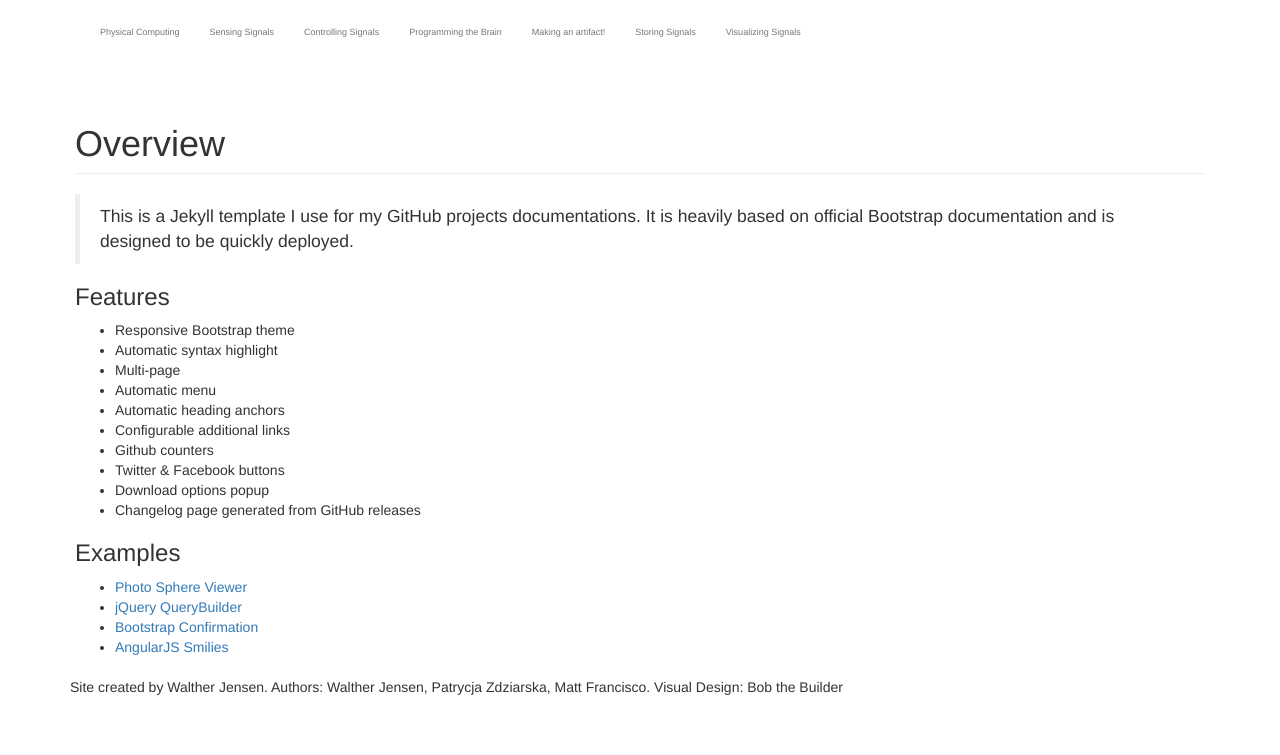
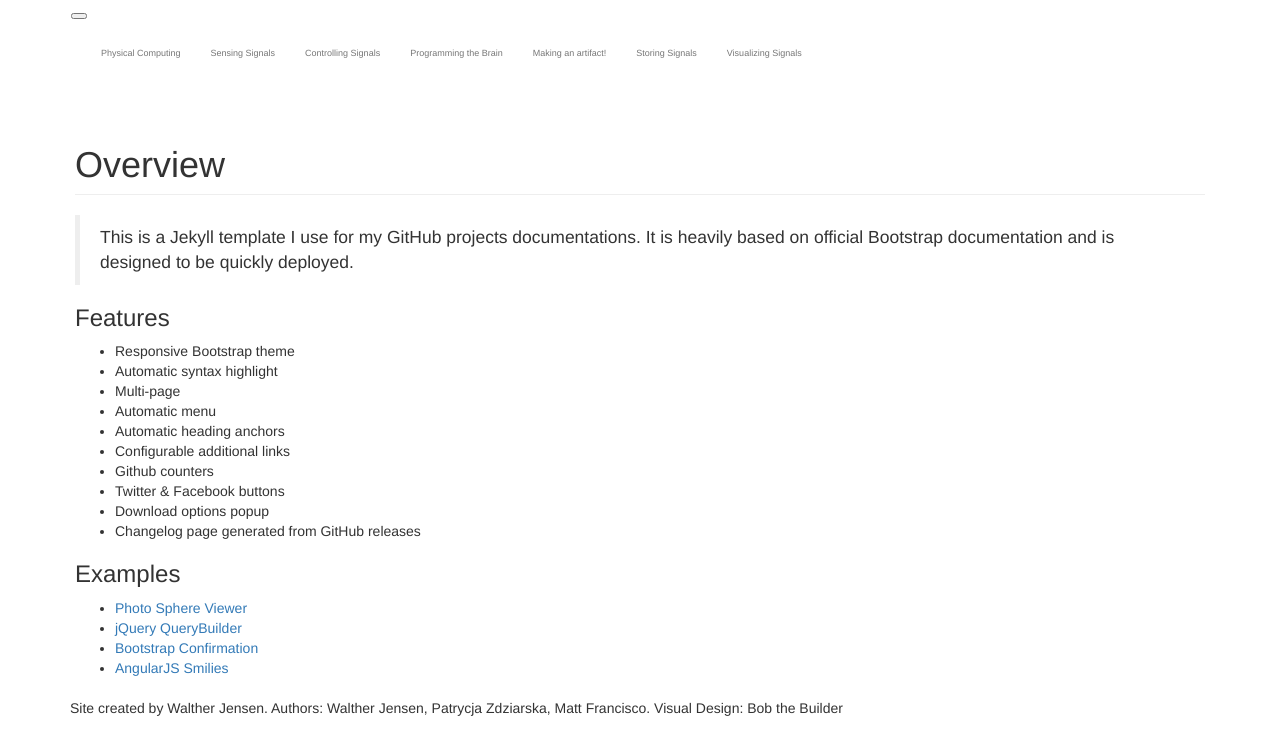
Before and after one commit to physicalcomputing101/physicalcomputing101.github.io, a Jekyll site: the page built from index.html, in a window 1280 px wide. Shown: the top 755 px of the page. Built offline with Jekyll 4.4.1, drawn with Linux system fonts in a browser that asks for light colours; nearby versions of some CDN libraries.

Commit message:
- Changes to navbar

```diff
--- a/_layouts/default.html
+++ b/_layouts/default.html
@@ -1,5 +1,6 @@
 <!DOCTYPE html>
 <html lang="en">
+
 <head>
   <meta charset="utf-8">
   <meta name="viewport" content="width=device-width, initial-scale=1.0">
@@ -7,7 +8,7 @@
   <title>{{site.title}}</title>
 
   {% if site.favicon %}
-  <link rel="icon" type="{% if site.favicon == 'png' %}image/png{% else %}image/x-icon{% endif %}" href="{{site.github.url}}/favicon.{{site.favicon}}"/>
+  <link rel="icon" type="{% if site.favicon == 'png' %}image/png{% else %}image/x-icon{% endif %}" href="{{site.github.url}}/favicon.{{site.favicon}}" />
   {% endif %}
   <!--[if lt IE 9]>
     <script src="https://oss.maxcdn.com/libs/html5shiv/3.7.0/html5shiv.js"></script>
@@ -32,8 +33,33 @@
 <body>
   <!-- Main navigation
   =========================================== -->
-  <header class="navbar navbar-static-top bs-docs-nav" id="top">
+  <!-- <header class="navbar navbar-static-top bs-docs-nav" id="top"> -->
 <div class="container">
+    <nav class="navbar navbar-expand-lg navbar-light bg-light">
+      <button class="navbar-toggler" type="button" data-toggle="collapse" data-target="#navbarSupportedContent" aria-controls="navbarSupportedContent" aria-expanded="false" aria-label="Toggle navigation">
+        <span class="navbar-toggler-icon"></span>
+      </button>
+
+      <div class="collapse navbar-collapse" id="navbarSupportedContent">
+          <ul class="nav navbar-nav">{% if site.customNavBar %}{% include navbar.html %}{% else %}{% assign sorted_pages = site.pages | sort:"name" %}{% for p in sorted_pages %}{% if p.isHome != true and p.hide != true and p.title != '' %}
+            <li {% if page.title==p.title %}class="active" {% endif %}>
+              <a href="{{site.github.url}}{{p.url}}">
+                <!--{{p.title}}-->
+                <h6><small>{{p.description}}</small></h6>
+              </a>
+            </li>{% endif %}{% endfor %}{% endif %}
+          </ul>
+          <!-- <ul class="nav navbar-nav navbar-right">
+            {% for p in site.headerLinks %}
+          <li>
+            <a href="{{p.url}}">{{p.title}}</a>
+          </li>
+            {% endfor %}
+        </ul> -->
+        </div>
+    </nav>
+</div>
+    <!-- <div class="container">
       <div class="navbar-header" role="banner">
         <button class="navbar-toggle" type="button" data-toggle="collapse" data-target=".bs-navbar-collapse">
           <span class="sr-only">Toggle navigation</span>
@@ -46,7 +72,7 @@
       <nav class="collapse navbar-collapse bs-navbar-collapse" role="navigation">
         <ul class="nav navbar-nav">{% if site.customNavBar %}{% include navbar.html %}{% else %}{% assign sorted_pages = site.pages | sort:"name" %}{% for p in sorted_pages %}{% if p.isHome != true and p.hide != true and p.title != '' %}
             <li {% if page.title == p.title %}class="active"{% endif %}>
-              <a href="{{site.github.url}}{{p.url}}"><!--{{p.title}}--><h6><small>{{p.description}}</small></h6></a>
+              <a href="{{site.github.url}}{{p.url}}">{{p.title}}<h6><small>{{p.description}}</small></h6></a>
             </li>{% endif %}{% endfor %}{% endif %}
         </ul>
         <ul class="nav navbar-nav navbar-right">
@@ -57,8 +83,8 @@
             {% endfor %}
         </ul>
       </nav>
-    </div>
-  </header>
+    </div> -->
+  <!-- </header> -->
 
 
   <!-- Header
```
Also changed, not shown: other parts of _layouts/default.html (+32 -11 lines), 8 other files. Lines whose indentation alone changed are shown as unchanged.
